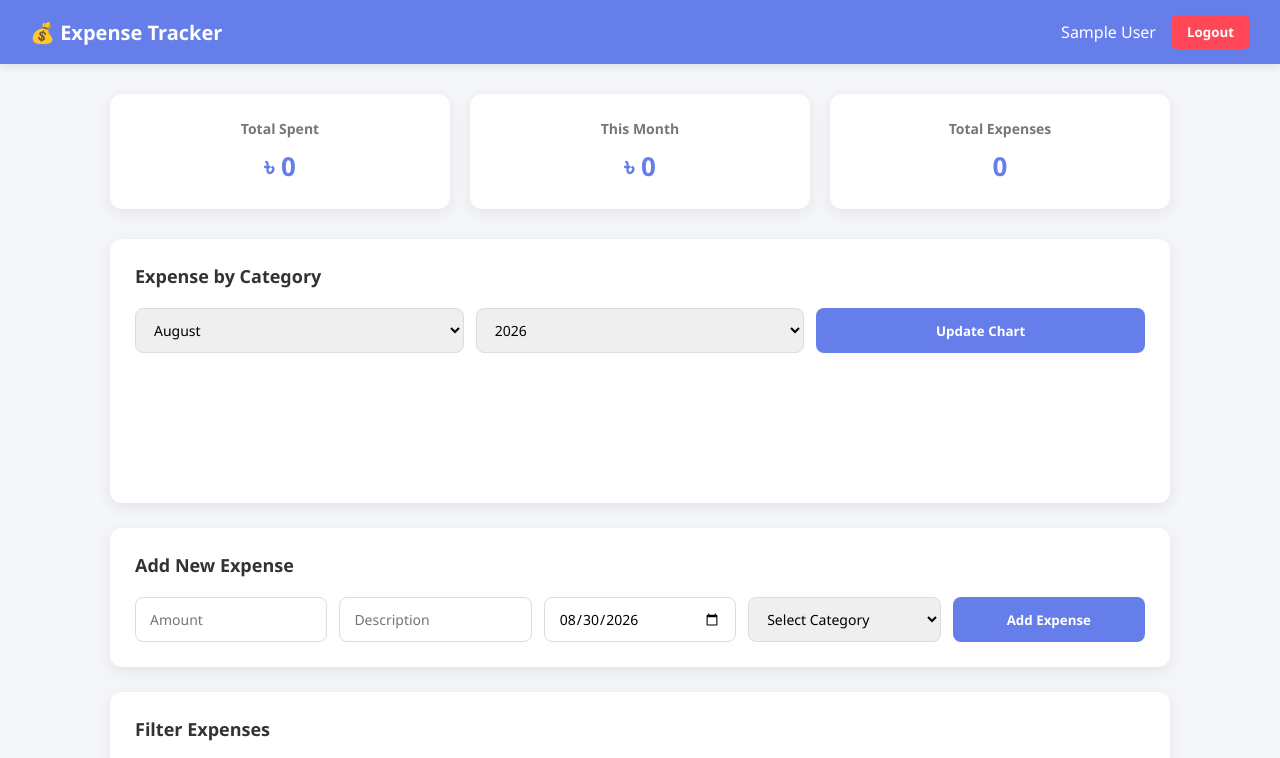
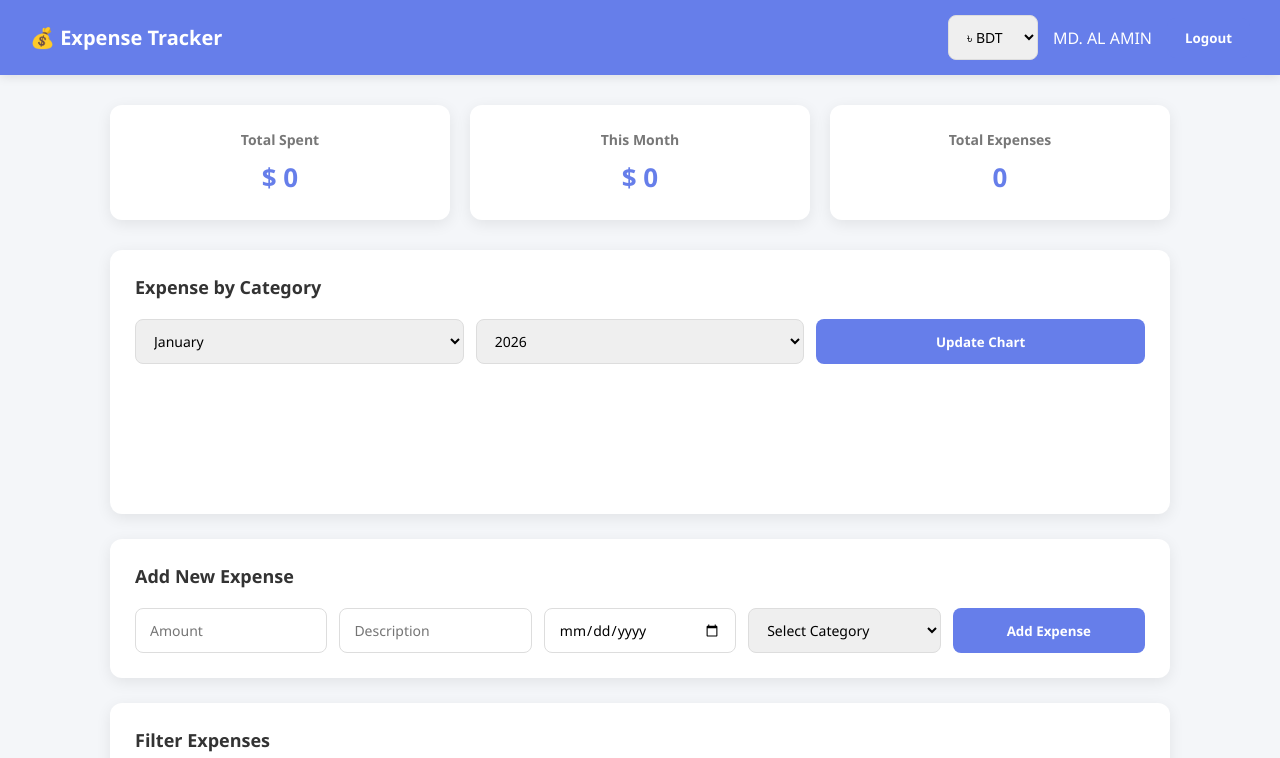
Before and after one commit to zinpacchi-10/Multi-User-Expense-Tracker, a website: page public/dashboard.html in a window 1280 px wide. Shown: the top 758 px of the page. Drawn offline with nearby package versions, Linux system fonts and the light colour scheme; no server answers; sample sign-in values are in the browser's storage.

Commit message:
chage amount type

```diff
--- a/public/dashboard.html
+++ b/public/dashboard.html
@@ -9,24 +9,34 @@
 </head>
 <body>
     <!-- Navbar -->
-    <nav class="navbar">
-        <div class="logo">💰 Expense Tracker</div>
-        <div class="nav-right">
-            <span id="user-name">User</span>
-            <button id="logout-btn">Logout</button>
-        </div>
-    </nav>
+<div class="navbar">
+    <div class="logo">💰 Expense Tracker</div>
+
+    <div class="nav-right">
+        <!-- এখানে বসাও -->
+        <select id="currencySelect" title="Select currency">
+            <option value="৳">৳ BDT</option>
+            <option value="$">$ USD</option>
+            <option value="€">€ EUR</option>
+            <option value="£">£ GBP</option>
+            <option value="₹">₹ INR</option>
+        </select>
+
+        <span id="userName">MD. AL AMIN</span>
+        <button id="logoutBtn">Logout</button>
+    </div>
+</div>
 
     <div class="container">
         <!-- Summary Cards -->
         <div class="summary-cards">
             <div class="card">
                 <h3>Total Spent</h3>
-                <p id="total-spent">৳ 0</p>
+                <p id="total-spent">$ 0</p>
             </div>
             <div class="card">
                 <h3>This Month</h3>
-                <p id="month-spent">৳ 0</p>
+                <p id="month-spent">$ 0</p>
             </div>
             <div class="card">
                 <h3>Total Expenses</h3>
--- a/public/js/expenses.js
+++ b/public/js/expenses.js
@@ -25,7 +25,7 @@
     loadChart();
 });
 
-// ========== EXPENSES ==========
+// EXPENSES
 async function loadExpenses(query = '') {
     try {
         const expenses = await apiRequest(`/expenses${query}`);
@@ -67,7 +67,7 @@
     const date = document.getElementById('date').value;
     const category_id = document.getElementById('category').value || null;
 
-    // ========== VALIDATION ==========
+    //VALIDATION
     if (!amount) {
         alert('Amount is required');
         return;
@@ -164,7 +164,7 @@
         console.error(err);
     }
 }
-// ========== CHART ==========
+//CHART
 let expenseChart = null;
 
 async function loadChart(month = null, year = null) {
```
